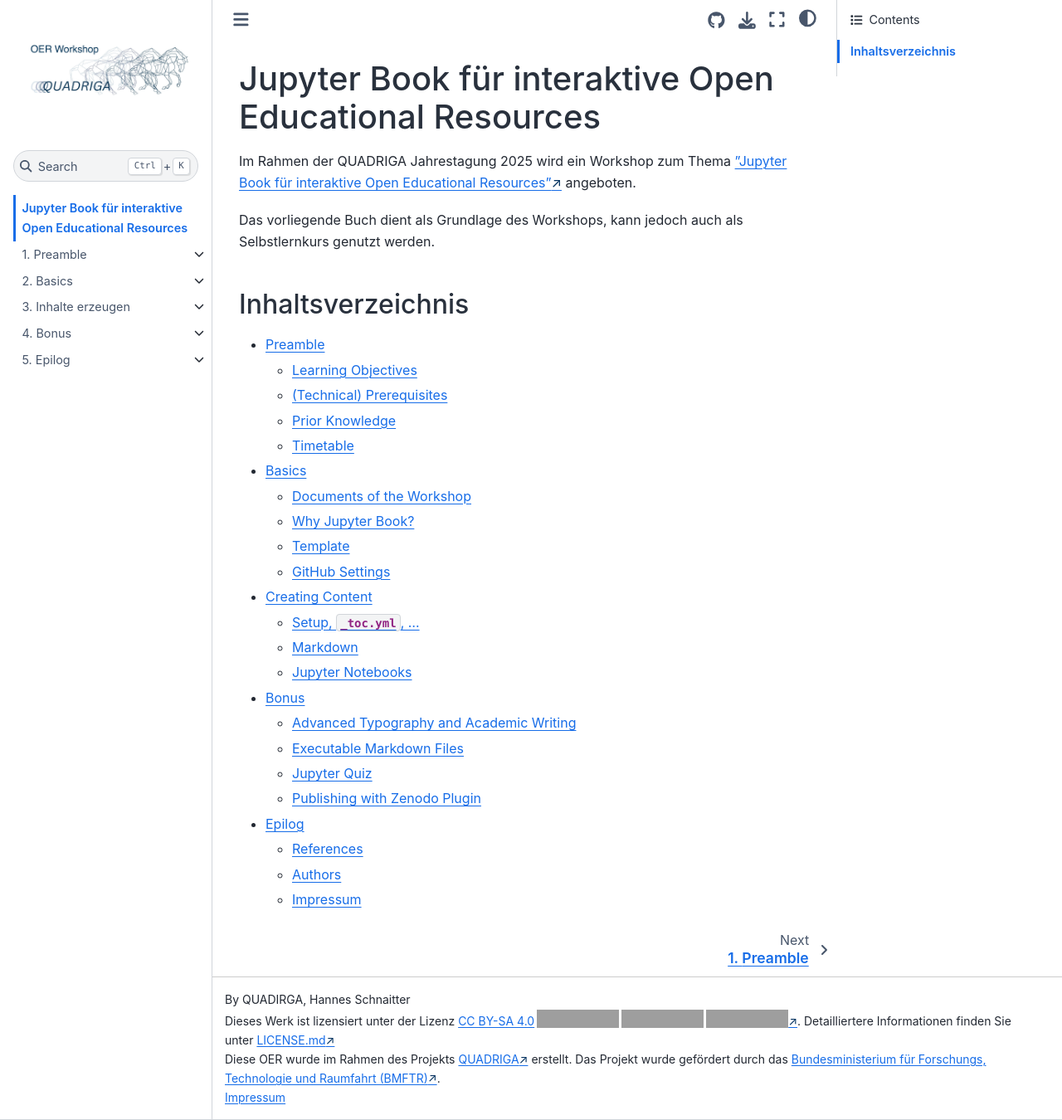
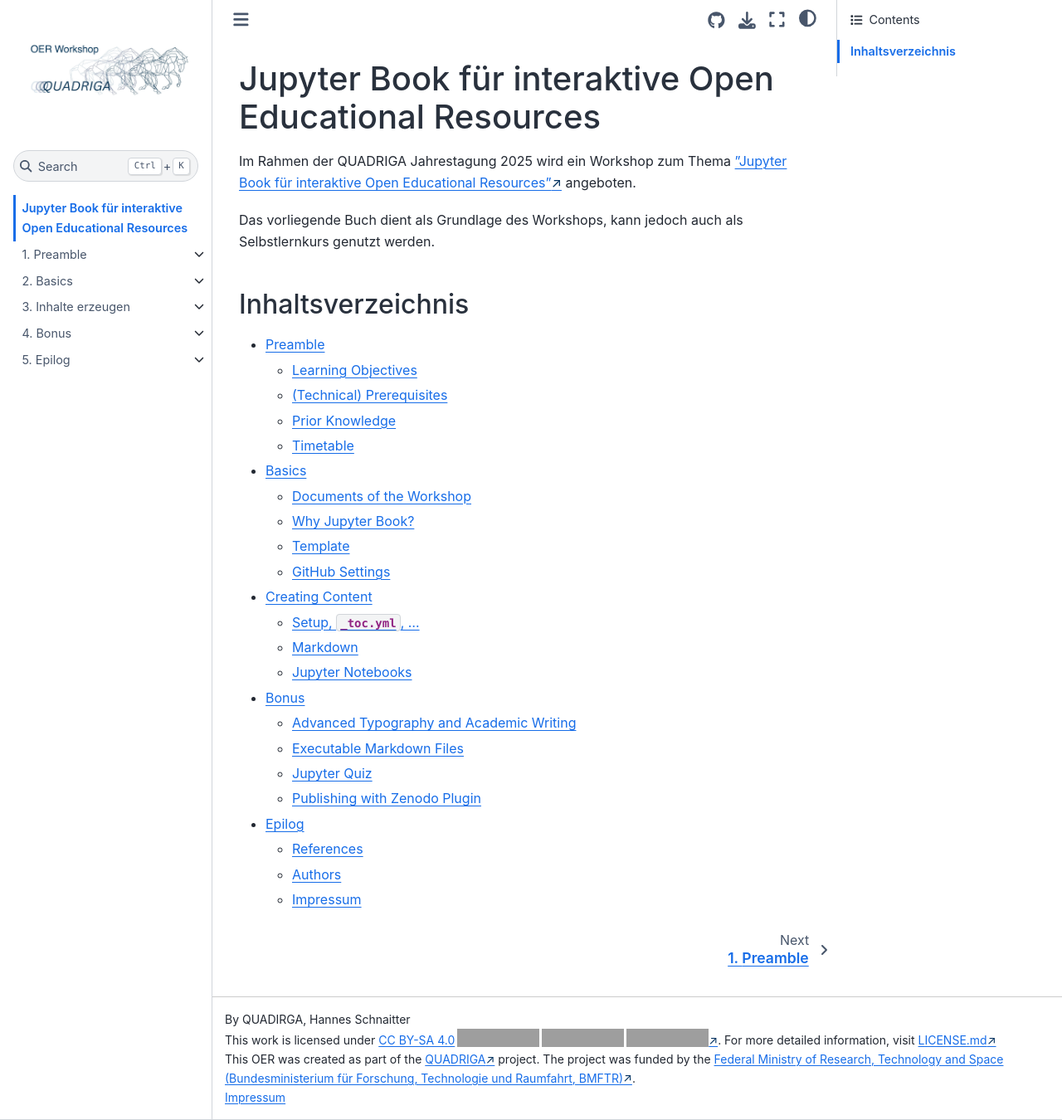
Before and after one commit to quadriga-dk/OER-Workshop, a Jupyter Book: the page built from index.md, in a window 1280 px wide and 1350 px high. Shown: the whole window at 83% size. Built offline with Jupyter Book 1.0.4 settings and Sphinx 7.4.7 and the Sphinx Book theme 1.1.4, drawn with Linux system fonts in a browser that asks for light colours; pages that are not in the unit, such as notebooks, are missing from menus; grey boxes are pictures that could not be loaded.

Commit message:
feat: translate _config.yml

```diff
--- a/_config.yml
+++ b/_config.yml
@@ -1,7 +1,7 @@
 # Book settings
 # Learn more at https://jupyterbook.org/customize/config.html
 
-title: "OER-Workshop"
+title: "OER Workshop"
 author: QUADIRGA, Hannes Schnaitter
 logo: assets/logo.jpg
 copyright: "2025, QUADRIGA"
@@ -51,8 +51,8 @@ html:
   use_issues_button: true
   use_repository_button: true
   extra_footer: |
-    <p xmlns:cc="http://creativecommons.org/ns#" >Dieses Werk ist lizensiert unter der Lizenz <a href="https://creativecommons.org/licenses/by-sa/4.0/?ref=chooser-v1" target="_blank" class="external-link" rel="license noopener noreferrer" style="display:inline-block;">CC BY-SA 4.0<img style="height:22px!important;margin-left:3px;vertical-align:text-bottom;" src="https://mirrors.creativecommons.org/presskit/icons/cc.svg?ref=chooser-v1" alt=""><img style="height:22px!important;margin-left:3px;vertical-align:text-bottom;" src="https://mirrors.creativecommons.org/presskit/icons/by.svg?ref=chooser-v1" alt=""><img style="height:22px!important;margin-left:3px;vertical-align:text-bottom;" src="https://mirrors.creativecommons.org/presskit/icons/sa.svg?ref=chooser-v1" alt=""></a>. Detailliertere Informationen finden Sie unter <a href="https://github.com/quadriga-dk/OER-Workshop/blob/main/LICENSE.md" target="_blank" class="external-link">LICENSE.md</a></p>
-    <p>Diese OER wurde im Rahmen des Projekts <a href="https://www.quadriga-dk.de" target="_blank" class="external-link">QUADRIGA</a> erstellt. Das Projekt wurde gefördert durch das <a href="https://www.bmbf.de" target="_blank" class="external-link">Bundesministerium für Forschungs, Technologie und Raumfahrt (BMFTR)</a>.</p>
+    <p xmlns:cc="http://creativecommons.org/ns#" >This work is licensed under <a href="https://creativecommons.org/licenses/by-sa/4.0/?ref=chooser-v1" target="_blank" class="external-link" rel="license noopener noreferrer" style="display:inline-block;">CC BY-SA 4.0<img style="height:22px!important;margin-left:3px;vertical-align:text-bottom;" src="https://mirrors.creativecommons.org/presskit/icons/cc.svg?ref=chooser-v1" alt=""><img style="height:22px!important;margin-left:3px;vertical-align:text-bottom;" src="https://mirrors.creativecommons.org/presskit/icons/by.svg?ref=chooser-v1" alt=""><img style="height:22px!important;margin-left:3px;vertical-align:text-bottom;" src="https://mirrors.creativecommons.org/presskit/icons/sa.svg?ref=chooser-v1" alt=""></a>. For more detailed information, visit <a href="https://github.com/quadriga-dk/OER-Workshop/blob/main/LICENSE.md" target="_blank" class="external-link">LICENSE.md</a></p>
+    <p>This OER was created as part of the <a href="https://www.quadriga-dk.de" target="_blank" class="external-link">QUADRIGA</a> project. The project was funded by the <a href="https://www.bmbf.de" target="_blank" class="external-link">Federal Ministry of Research, Technology and Space (Bundesministerium für Forschung, Technologie und Raumfahrt, BMFTR)</a>.</p>
     <p><a href="https://quadriga-dk.github.io/OER-Workshop/epilog/impressum.html">Impressum</a></p>
   use_multitoc_numbering: false
 
```
